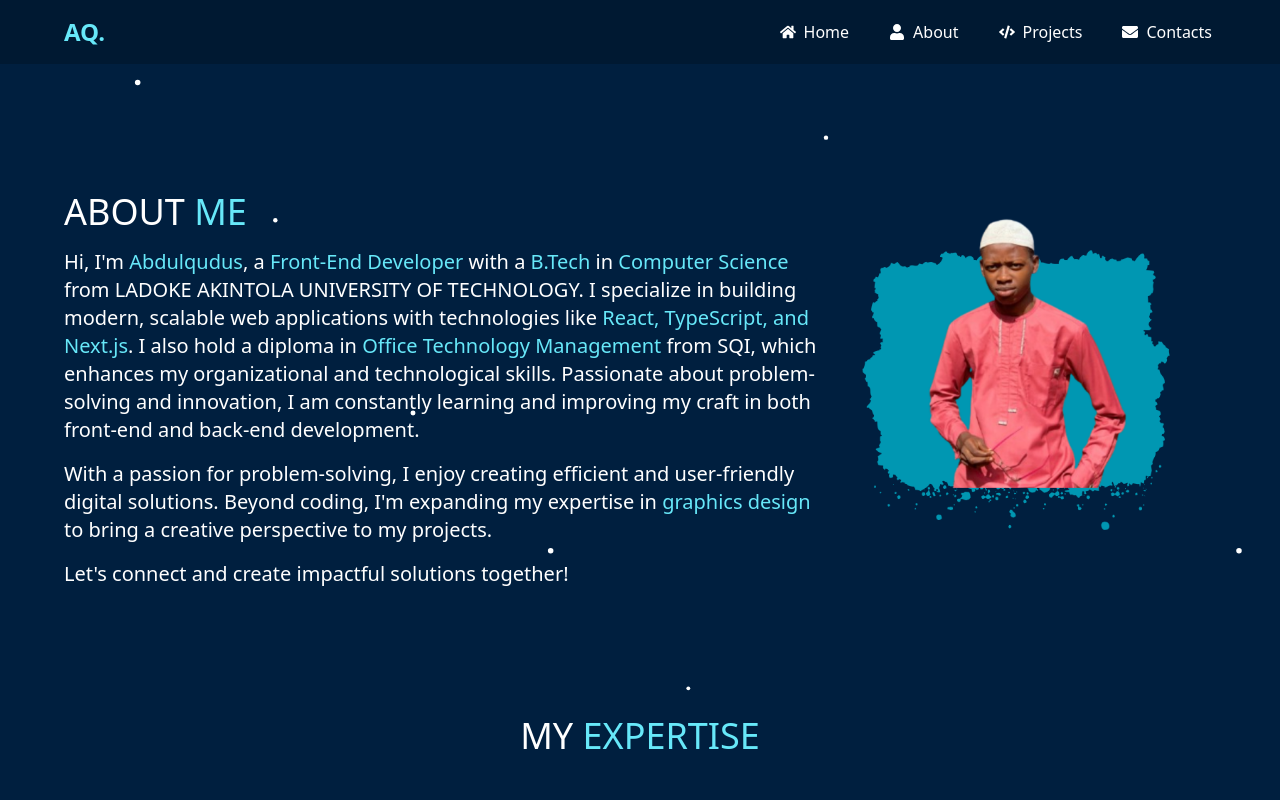
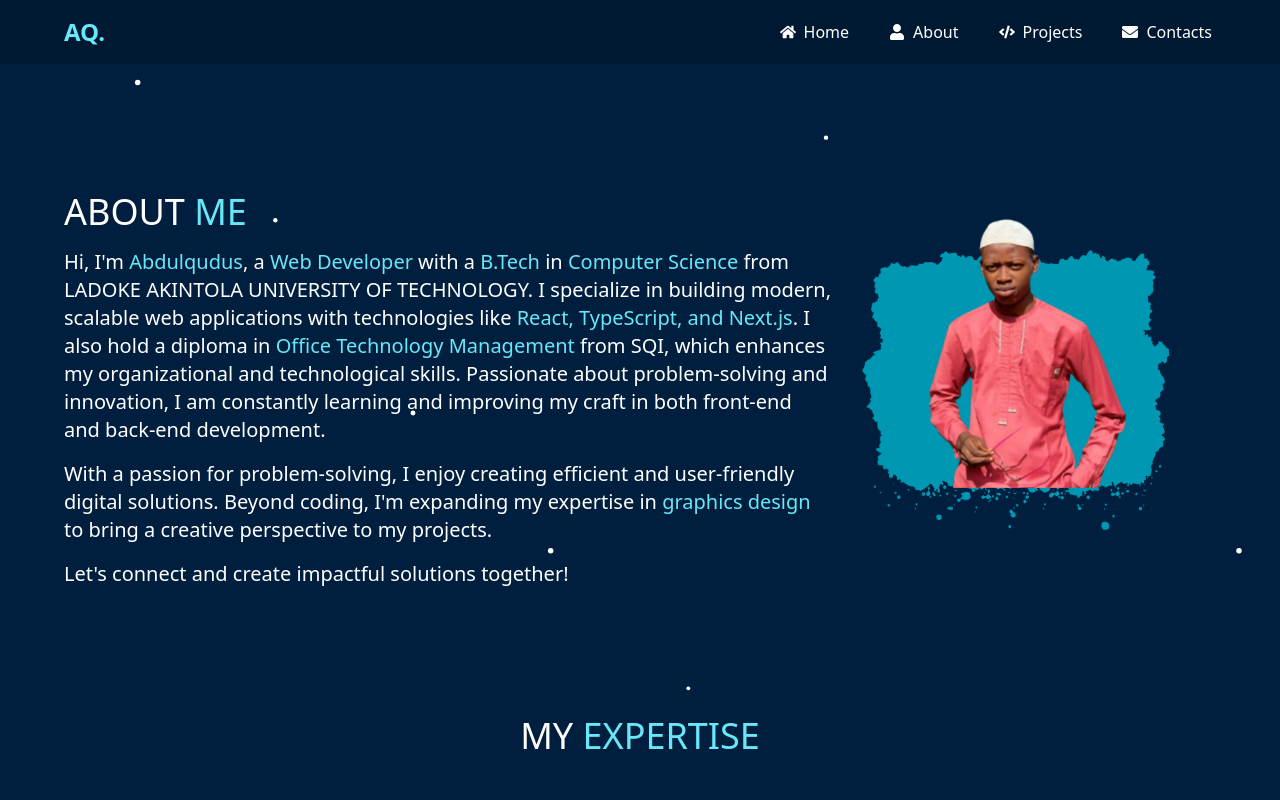
Before and after one commit to StackAQ/aq-portfolio, a React (Vite) app in the folder my-app/: page /about in a window 1280 px wide. Shown: the top 800 px of the page. Built offline with nearby package versions, Linux system fonts and the light colour scheme.

Commit message:
Update About.tsx

```diff
--- a/my-app/src/pages/About.tsx
+++ b/my-app/src/pages/About.tsx
@@ -64,7 +64,7 @@ const About: React.FC = () => {
           </h1>
           <p className="lg:text-xl font-normal">
             Hi, I'm <span className="text-cyan-300">Abdulqudus</span>, a{" "}
-            <span className="text-cyan-300">Front-End Developer</span> with a{" "}
+            <span className="text-cyan-300">Web Developer</span> with a{" "}
             <span className="text-cyan-300">B.Tech</span> in{" "}
             <span className="text-cyan-300">Computer Science</span> from LADOKE
             AKINTOLA UNIVERSITY OF TECHNOLOGY. I specialize in building modern,
```
